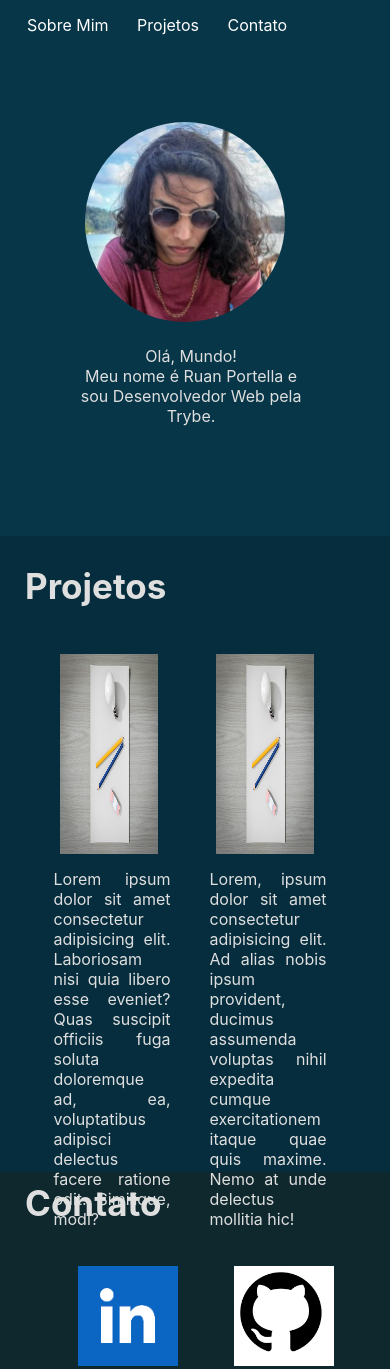
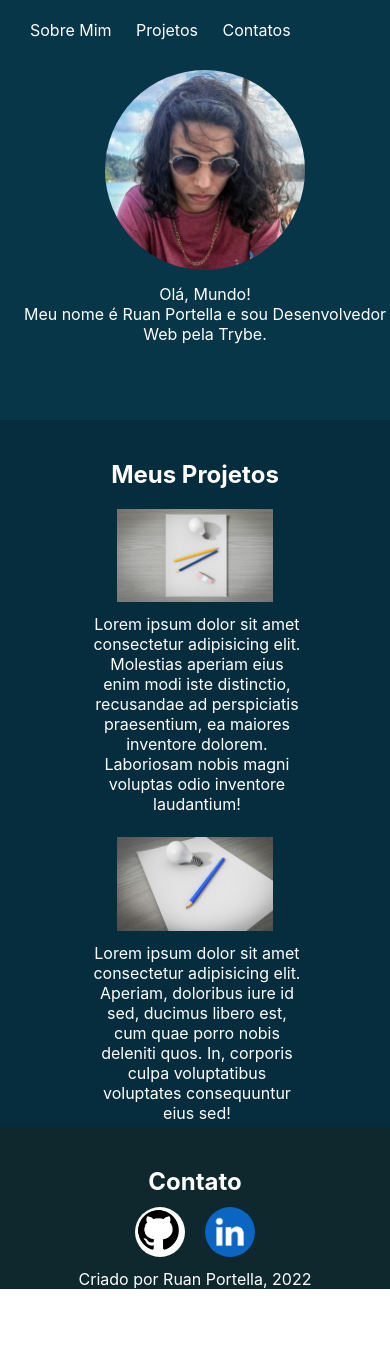
Before and after one commit to Ruan-Portella/Ruan-Portella.github.io, a plain HTML site: page index.html in a window 390 px wide. After the commit the page ends 1289 px from the top, so only its background shows below. Drawn offline with Linux system fonts and the light colour scheme.

Commit message:
Alterando css responsivo da pagina

```diff
--- a/css/style.css
+++ b/css/style.css
@@ -1,146 +1,106 @@
 *{
-    box-sizing: inherit;
-    margin: 0;
-    padding: 0;
+    margin: 0px;
+    padding: 0px;
 }
 
-
-html, body{
-    background-color: #063647;
-   font-size: 16px;
-   font-family:-apple-system,BlinkMacSystemFont,"Segoe UI",Roboto,Oxygen,Ubuntu,Cantarell,"Fira Sans","Droid Sans","Helvetica Neue",Helvetica,Arial,sans-serif;
-   color: #dfdfdf;
+body{
+    font-family: -apple-system,BlinkMacSystemFont,"Segoe UI",Roboto,Oxygen,Ubuntu,Cantarell,"Fira Sans","Droid Sans","Helvetica Neue",Helvetica,Arial,sans-serif;
+    color: white;
+    font-size: 16px;
 }
 
-section{
-	padding-top: 3rem;
-	padding-bottom: 3rem;
+nav{
+    position: fixed;
 }
 
-.title {
+footer{
     text-align: center;
-	width: 60%;
-	margin: 0 auto;
-    position: absolute;
-    top: 41%;
-    left: 19%;
+}
+
+.nav-item{
+    position: relative;
+    text-decoration: none;
+    color: white;
+    text-align: center;
+    margin: 10px;
 
 }
 
-h3 {
-    position: absolute;
-    top: 67%;
-    left: 25px;
-    font-size: 35px;
+.principal{
+    background-color: #063647;
+    padding-top: 20px;
+    padding-left: 20px;
 }
 
-.project {
-    text-align: justify;
-	width: 30%;
-	margin: 0 auto;
-    position: absolute;
-    top: 103%;
-    left: 15%;
-    margin-left: -5px;
-    display: inline-block;
+.image_title{
+    width: 200px;
+    border-radius: 50%;
+    margin-top: 50px;
+    margin-bottom: 10px;
+}
+
+.text_title{
 
 }
 
-.project2 {
-    text-align: justify;
-	width: 30%;
-	margin: 0 auto;
-    position: absolute;
-    top: 103%;
-    left: 55%;
-    margin-left: -5px;
-    display: inline-block;
+.header{
+    text-align: center;
+}
+
+.tittle{
+    text-align: center;
+    height: 400px;
 
 }
 
+.main{
+    background-color: #052D3D;
+}
 
+.main_title{
+    padding-top: 40px;
+    text-align: center;
+}
 
-.nav-item{
-    align-items: center;
-    padding: 8px 12px;
-    color: #fff;
-    text-decoration: none;
-    top: 15px;
-    left: 15px;
-    font-size: 1rem;
-    position: relative;
+.project{
+    text-align: center;
 
 }
 
-.foto{
-    border-radius: 50%;
-    height: 200px;
-    position: absolute;
-    left: 50%;
-    top: 50%;
-    margin-left: -110px;
-    margin-top: -300px;
-}
-
-.secao1{
-    background-color: #063647;
+.img_project{
+    padding-top: 5%;
+    padding-bottom: 1%;
+    width: 40%;
 
 }
 
-
-.secao2{
-    background-color: #052D3D;
+.text_project{
+    padding-top: 1%;
+    padding-bottom: 1%;
+    padding-left: 23%;
+    width: 55%;
+    align-items: center;
 }
 
-.secao3 {
-	background-color: #0E282E;
+.main_footer{
+    background-color: #0E282E;
+}
 
+.image_footer{
+    justify-content: center;
+    display: flex;
+    gap: 20px;
+    margin-top: 3%;
+    margin-bottom: 2%;
 
 }
 
-.projeto {
-
-    height: 200px;
-    position: absolute;
-    left: 18%;
-    top: 113%;
-    margin-left: -10px;
-    margin-top: -300px;
-    display: inline-block;
-    width: 25%;
+.image_footer1{
+    width: 50px;
+    border-radius: 100%;
 }
 
-.projeto2 {
-
-    height: 200px;
-    position: absolute;
-    left: 58%;
-    top: 113%;
-    margin-left: -10px;
-    margin-top: -300px;
-    display: inline-block;
-    width: 25%;
+.image_footer2{
+  width: 50px;
+  border-radius: 100%;
 }
-
-.github{
-    width: 100px;
-    position: absolute;
-    left: 60%;
-    top: 150%;
-
-}
-
-.linkedin{
-    width: 100px;
-    position: absolute;
-    left: 20%;
-    top: 150%
-
-}
-
-#contato{
-    position: absolute;
-    top: 140%;
-    left: 25px;
-    font-size: 35px;
-}
--- a/index.html
+++ b/index.html
@@ -1,120 +1,88 @@
 <!DOCTYPE html>
 <html lang="en">
+
 <head>
     <meta charset="UTF-8">
     <meta http-equiv="X-UA-Compatible" content="IE=edge">
     <meta name="viewport" content="width=device-width, initial-scale=1.0">
-    <link rel="stylesheet" href="./css/style.css">
-    <title>Portfolio Web | Ruan Portella Morales</title>
+    <link rel="stylesheet" href="/css/style.css">
+    <title>Portfolio Web</title>
 </head>
+
 <body>
-    <header>
-        <nav>
-            <a class="nav-item" href="#sobre">Sobre Mim</a>
-            <a class="nav-item" href="#projetos">Projetos</a>
-            <a class="nav-item" href="#contato">Contato</a>
-        </nav>
+    <header class="principal">
 
-        <section id="sobre" class="secao1">
-
-            <img class="foto" src="./images/foto.jpeg" alt="Ruan Portella Morales">
-            <p class="title">Olá, Mundo! <br>
-                            Meu nome é Ruan Portella e sou Desenvolvedor Web pela Trybe.
-
-            </p>
-
-            <br>
-            <br>
-            <br>
-            <br>
-            <br>
-            <br>
-            <br>
-            <br>
-            <br>
-            <br>
-            <br>
-            <br>
-            <br>
-            <br>
-            <br>
-            <br>
-            <br>
-            <br>
-            <br>
-            <br>
-            <br>
-
+        <section>
+            <div>
+               <nav>
+                    <a class="nav-item" href="">Sobre Mim</a>
+                    <a class="nav-item" href="">Projetos</a>
+                    <a class="nav-item" href="">Contatos</a>
+               </nav>
+            </div>
         </section>
-
-        <section class="secao2">
-            <h3 id="projetos">Projetos</h3>
-                <img class="projeto" src="./images/project-1.jpg" alt="Projeto_1">
-                <p class="project">Lorem ipsum dolor sit amet consectetur adipisicing elit. Laboriosam nisi quia libero esse eveniet? Quas suscipit officiis fuga soluta doloremque ad, ea, voluptatibus adipisci delectus facere ratione odit. Similique, modi?</p>
-
-                <img class="projeto2" src="./images/project-1.jpg" alt="Projeto_2">
-                <p class="project2">Lorem, ipsum dolor sit amet consectetur adipisicing elit. Ad alias nobis ipsum provident, ducimus assumenda voluptas nihil expedita cumque exercitationem itaque quae quis maxime. Nemo at unde delectus mollitia hic!</p>
-
-            <br>
-            <br>
-            <br>
-            <br>
-            <br>
-            <br>
-            <br>
-            <br>
-            <br>
-            <br>
-            <br>
-            <br>
-            <br>
-            <br>
-            <br>
-            <br>
-            <br>
-            <br>
-            <br>
-            <br>
-            <br>
-            <br>
-            <br>
-            <br>
-            <br>
-            <br>
-            <br>
-
-
-
+        <section class="tittle">
+            <div>
+                <img class="image_title" src="/images/foto.jpeg" alt="Ruan Portella Morales">
+            </div>
+            <div>
+                <p class="text_title">Olá, Mundo! <br>
+                    Meu nome é Ruan Portella e sou Desenvolvedor Web pela Trybe.
+                </p>
         </section>
-
-        <section class="secao3">
-
-            <h3 id="contato">Contato</h3>
-
-            <a target="_blank" href="https://github.com/Ruan-Portella"><img class="github" src="./images/github.jpg"></a>
-
-            <a target="_blank" href="https://ca.linkedin.com/in/hassan-ali-6132468a"><img class="linkedin" src="./images/linkedin.png"></a>
-
-            <br>
-            <br>
-            <br>
-            <br>
-            <br>
-            <br>
-            <br>
-            <br>
-            <br>
-            <br>
-            <br>
-            <br>
-            <br>
-            <br>
-            <br>
-
-
-        </section>
-
+        </div>
 
     </header>
+
+    <main class="main">
+
+        <section>
+            <div>
+                <h2 class="main_title">Meus Projetos</h2>
+            </div>
+        </section>
+        <section>
+            <div class="project">
+                <img class="img_project" src="/images/project-1.jpg" alt="projeto">
+                <p class="text_project">Lorem ipsum dolor sit amet consectetur adipisicing elit. Molestias aperiam eius enim modi iste
+                    distinctio, recusandae ad perspiciatis praesentium, ea maiores inventore dolorem. Laboriosam nobis
+                    magni
+                    voluptas odio inventore laudantium!</p>
+            </div>
+        </section>
+        <section>
+            <div class="project">
+                <img class="img_project" src="/images/project-2.jpg" alt="projeto_2">
+                <p class="text_project">Lorem ipsum dolor sit amet consectetur adipisicing elit. Aperiam, doloribus iure id sed, ducimus
+                    libero
+                    est, cum quae porro nobis deleniti quos. In, corporis culpa voluptatibus voluptates consequuntur
+                    eius
+                    sed!</p>
+            </div>
+        </section>
+        <section>
+            <div>
+    <section class="main_footer">
+            <section>
+                <div>
+                    <h2 class="main_title">Contato</h2>
+                </div>
+            </section>
+        <section class="image_footer">
+            <div>
+                <a target="_blank" href="https://github.com/Ruan-Portella"><img class="image_footer1"src="/images/github.jpg" alt="github"></a>
+            </div>
+            <div>
+                <a target="_blank" href="https://github.com/Ruan-Portella"><img class="image_footer2" src="/images/linkedin.png" alt="linkedin"></a>
+            </div>
+        </section>
+        <footer>
+            <p>Criado por Ruan Portella, 2022</p>
+        </footer>
+    </section>
+    </nav>
+    </main>
+
 </body>
+
 </html>
```
